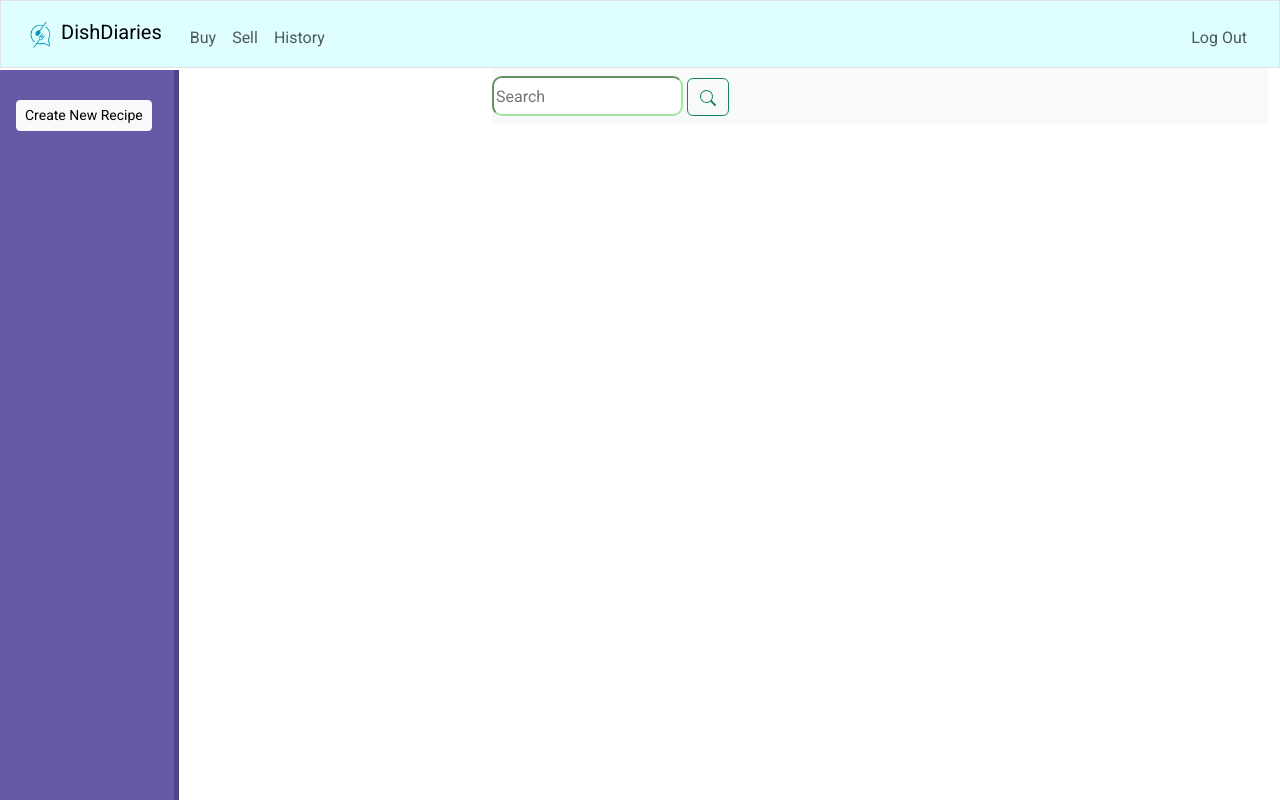
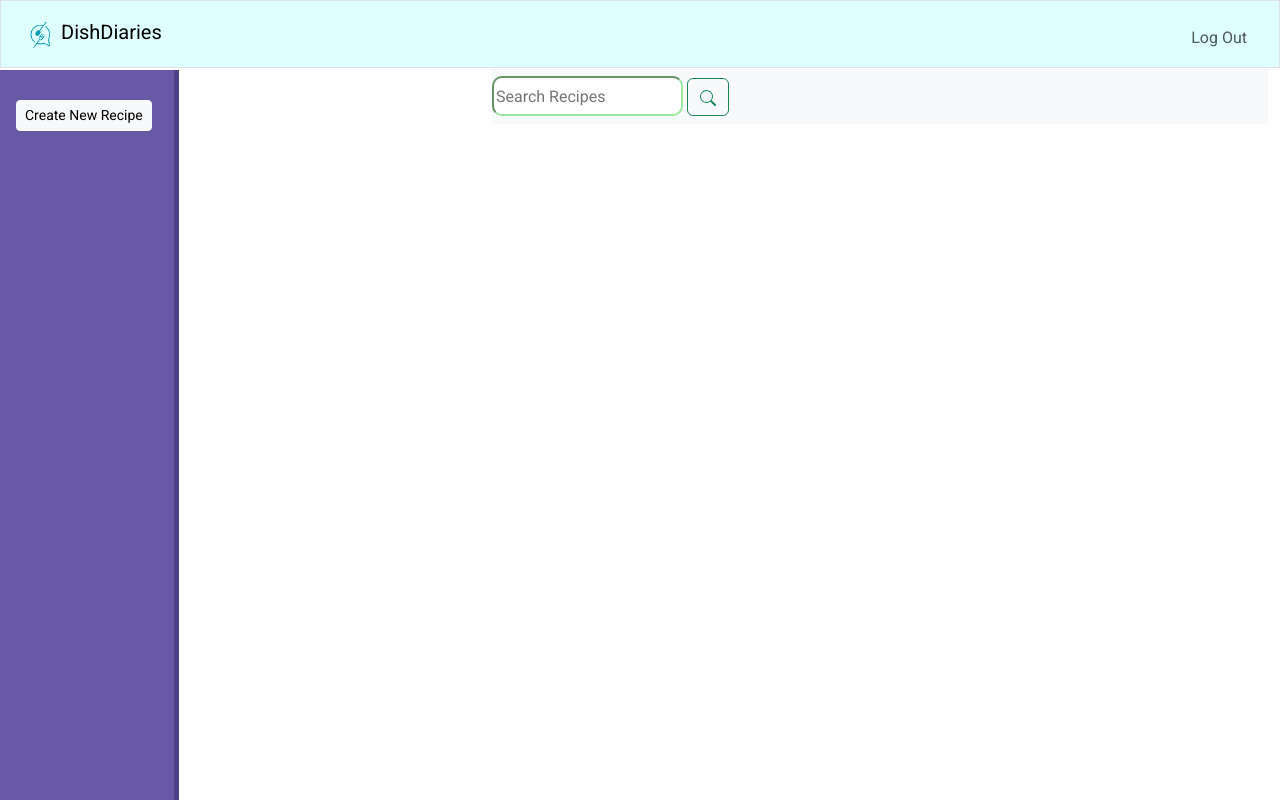
Before and after one commit to laisrz/DishDiaries, a Flask app: page / in a window 1280 px wide. Run offline with Flask 3, Linux system fonts and the light colour scheme; the visitor is signed in with stand-in values (Sample User, id 1); data that the repository does not hold is empty.

Commit message:
feat(layout): clean layout

```diff
--- a/templates/index.html
+++ b/templates/index.html
@@ -8,7 +8,7 @@
 <!-- Search bar-->
 <nav class="navbar navbar-light bg-light " id="searchBar">
   <form class="form-inline justify-content-center">
-    <input id="input_search" type="search" placeholder="Search" >
+    <input id="input_search" type="search" placeholder="Search Recipes" >
     <button class="btn btn-outline-success my-2 my-sm-0" type="submit"><svg xmlns="http://www.w3.org/2000/svg" width="16" height="16" fill="currentColor" class="bi bi-search" viewBox="0 0 16 16">
       <path d="M11.742 10.344a6.5 6.5 0 1 0-1.397 1.398h-.001c.03.04.062.078.098.115l3.85 3.85a1 1 0 0 0 1.415-1.414l-3.85-3.85a1.007 1.007 0 0 0-.115-.1zM12 6.5a5.5 5.5 0 1 1-11 0 5.5 5.5 0 0 1 11 0z"/>
     </svg></button>
--- a/templates/layout.html
+++ b/templates/layout.html
@@ -32,11 +32,6 @@
                 </button>
                 <div class="collapse navbar-collapse" id="navbar">
                     {% if session["user_id"] %}
-                        <ul class="navbar-nav me-auto mt-2">
-                            <li class="nav-item"><a class="nav-link" href="/buy">Buy</a></li>
-                            <li class="nav-item"><a class="nav-link" href="/sell">Sell</a></li>
-                            <li class="nav-item"><a class="nav-link" href="/history">History</a></li>
-                        </ul>
                         <ul class="navbar-nav ms-auto mt-2">
                             <li class="nav-item"><a class="nav-link" href="/logout">Log Out</a></li>
                         </ul>
```
Also changed, not shown: static/scripts/index.js (+3 -4 lines).
